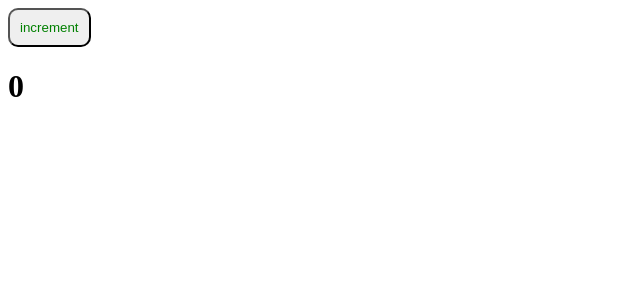
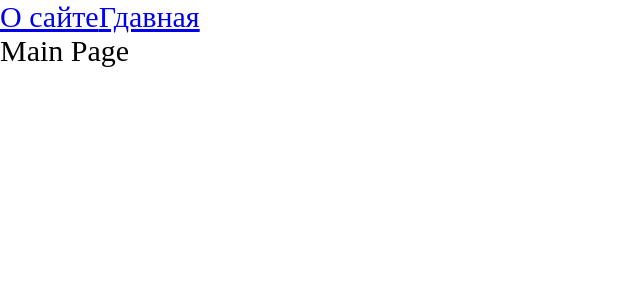
Before and after one commit to Sh6abrA/FrontendCourse, a React app: page / in a window 1280 px wide. Shown: the top 300 px of the page, without its empty margins (0-640 px from the left). Built offline with nearby package versions, Linux system fonts and the light colour scheme.

Commit message:
Add style modules add Rotes and lazy async Components

```diff
--- a/package.json
+++ b/package.json
@@ -16,10 +16,12 @@
     "@types/node": "^17.0.21",
     "@types/react": "^17.0.39",
     "@types/react-dom": "^17.0.11",
+    "@types/react-router-dom": "^5.3.3",
     "@types/webpack": "^5.28.0",
     "@types/webpack-dev-server": "^4.7.2",
     "css-loader": "^6.10.0",
     "html-webpack-plugin": "^5.5.0",
+    "mini-css-extract-plugin": "^2.5.3",
     "sass": "^1.72.0",
     "sass-loader": "^14.1.1",
     "style-loader": "^3.3.4",
@@ -32,6 +34,7 @@
   },
   "dependencies": {
     "react": "^17.0.2",
-    "react-dom": "^17.0.2"
+    "react-dom": "^17.0.2",
+    "react-router-dom": "^6.2.1"
   }
 }
--- /dev/null
+++ b/src/App.tsx
@@ -0,0 +1,23 @@
+import './index.scss'
+import { Suspense } from 'react';
+import { Route, Routes } from 'react-router-dom'
+import { Link } from 'react-router-dom';
+import { AboutPageAsync } from './pages/AboutPage/AboutPage.async';
+import { MainPageAsync } from './pages/MainPage/MainPage.async';
+
+const App = () => {
+    return (
+        <div className="app">
+            <Link to="/about">О сайте</Link>
+            <Link to="/">Гдавная</Link>
+            <Suspense fallback={<div>Loading...</div>}>
+                <Routes>
+                    <Route path="/about" element={<AboutPageAsync />} />
+                    <Route path="/" element={<MainPageAsync />}></Route>
+                </Routes>
+            </Suspense>
+        </div>
+    );
+}
+
+export default App;
--- a/src/component/Counter.scss
+++ b/src/component/Counter.module.scss
@@ -1,4 +1,4 @@
-button{
+.btn{
     padding: 10px;
     border-radius: 10px;
     color: green;
--- a/src/component/Counter.tsx
+++ b/src/component/Counter.tsx
@@ -1,5 +1,5 @@
 import React, { useState } from 'react'
-import "./Counter.scss"
+import classes from "./Counter.module.scss"
 interface CounterProps {
 
 }
@@ -9,7 +9,7 @@ const Counter = () => {
 
     const increment = () => setCount(count + 1)
     return (
-        <div>
+        <div className={classes.btn}>
             <button onClick={increment}>increment</button>
             <h1>{count}</h1>
         </div>
--- /dev/null
+++ b/src/index.scss
@@ -0,0 +1,9 @@
+* {
+    margin: 0;
+    padding: 0;
+    box-sizing: border-box;
+}
+
+.app {
+    font-size: 30px;
+}
--- a/src/index.tsx
+++ b/src/index.tsx
@@ -1,7 +1,9 @@
 import { render } from "react-dom";
-import Counter from "./component/Counter";
+import App from "./App";
+import { BrowserRouter } from "react-router-dom";
 render(
-    <div>
-        <Counter />
-    </div>, document.getElementById("root")
+    <BrowserRouter>
+        <App />
+    </BrowserRouter>
+    , document.getElementById("root")
 )
--- /dev/null
+++ b/src/pages/AboutPage/AboutPage.async.tsx
@@ -0,0 +1,4 @@
+import { lazy } from 'react';
+
+
+export const AboutPageAsync = lazy(() => import('./AboutPage'));
--- /dev/null
+++ b/src/pages/AboutPage/AboutPage.tsx
@@ -0,0 +1,11 @@
+
+
+const AboutPage = () => {
+    return (
+        <div>
+            About Page
+        </div>
+    );
+}
+
+export default AboutPage;
--- /dev/null
+++ b/src/pages/MainPage/MainPage.async.tsx
@@ -0,0 +1,8 @@
+import { resolve } from 'path';
+import { lazy } from 'react';
+
+
+export const MainPageAsync = lazy(() => new Promise(resolve => {
+    // @ts-ignore
+    setTimeout(() => resolve(import('./MainPage')), 1900)
+}));
--- /dev/null
+++ b/src/pages/MainPage/MainPage.tsx
@@ -0,0 +1,10 @@
+
+const MainPage = () => {
+    return (
+        <div>
+            Main Page
+        </div>
+    );
+}
+
+export default MainPage;
```
Also changed, not shown: src/global.d.ts (added, +7 -0 lines), 5 other files (tests, documents, lock files or other folders).
